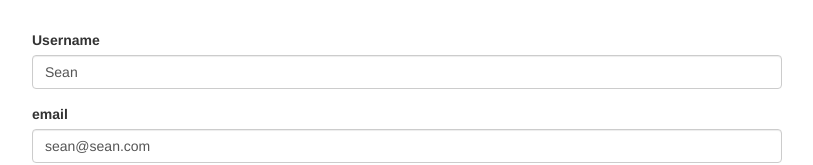
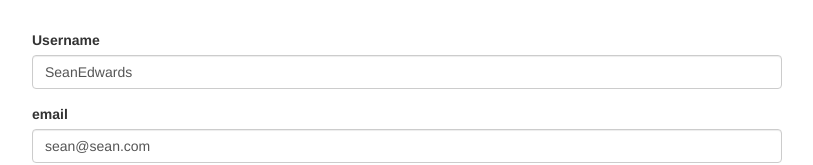
Before and after one commit to bear99a9/AngularReactiveForm, an Angular app: page / in a window 1280 px wide. Shown: the top 165 px of the page, without its empty margins (233-1046 px from the left). Built offline with nearby package versions, Linux system fonts and the light colour scheme.

Commit message:
Patch value

```diff
--- a/src/app/app.component.ts
+++ b/src/app/app.component.ts
@@ -43,6 +43,12 @@ export class AppComponent implements OnInit {
       'hobbies': []
     })
 
+    this.signupForm.patchValue({
+      'userData': {
+        'username': 'SeanEdwards',
+      },
+    })
+
   }
 
   onSubmit() {
```
